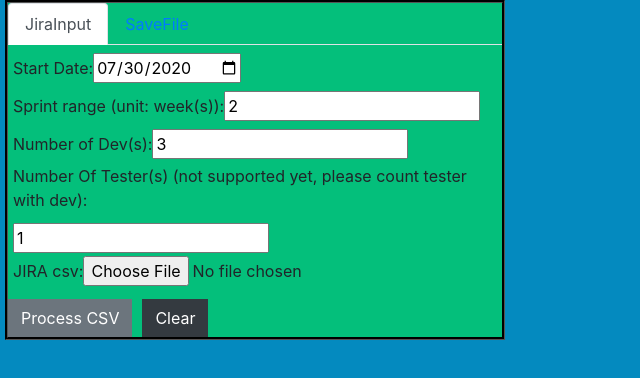
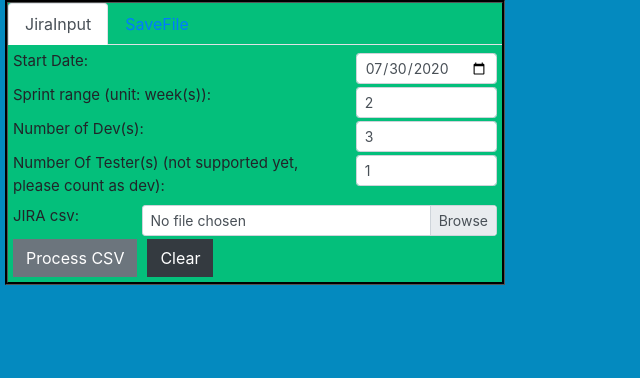
Before and after one commit to MightyOrphus/tactboard, a Vue app: page / in a window 1280 px wide. Both pictures are taken after a click on the tab "JiraInput". Shown: the top 378 px of the page, without its empty margins (0-640 px from the left). Built offline with nearby package versions, Linux system fonts and the light colour scheme.

Commit message:
change input forms to bootstrap code

```diff
--- a/src/components/TactBoard.vue
+++ b/src/components/TactBoard.vue
@@ -4,41 +4,67 @@
     <div id="upperPart">
       <b-tabs id="inoutTab">
         <b-tab title="JiraInput">
-          <div id="inputForm">
-            <div id="myDateRange">
+          <b-container fluid id="csvInputForm">
+            <b-row>
+              <b-col sm="8">
                 <label for="startDate">Start Date:</label>
-              <input type="date" id="startDate" format="yyyy-MM-dd" />
-            </div>
-            <div>
+              </b-col>
+              <b-col sm="4">
+                <b-form-input id="startDate" size="sm" type="date" format="yyyy-MM-dd" />
+              </b-col>
+            </b-row>
+            <b-row>
+              <b-col sm="8">
                 <label for="sprintRange">Sprint range (unit: week(s)):</label>
-              <input type="text" id="sprintRange" v-model="sprintRange" />
-            </div>
-            <div>
+              </b-col>
+              <b-col sm="4">
+                <b-form-input id="sprintRange" size="sm" type="text" v-model="sprintRange" />
+              </b-col>
+            </b-row>
+            <b-row>
+              <b-col sm="8">
                 <label for="numOfDev">Number of Dev(s):</label>
-              <input type="text" id="numOfDev" v-model="numOfDev" />
-            </div>
-            <div>
+              </b-col>
+              <b-col sm="4">
+                <b-form-input id="numOfDev" size="sm" type="text" v-model="numOfDev" />
+              </b-col>
+            </b-row>
+            <b-row>
+              <b-col sm="8">
                 <label
                   for="numOfTester"
-              >Number Of Tester(s) (not supported yet, please count tester with dev):</label>
-              <input type="text" id="numOfTester" v-model="numOfTester" />
-            </div>
-            <div>
-              <label>JIRA csv:</label>
-              <input type="file" id="csvFileInput" />
-            </div>
-          </div>
+                >Number Of Tester(s) (not supported yet, please count as dev):</label>
+              </b-col>
+              <b-col sm="4">
+                <b-form-input id="numOfTester" size="sm" type="text" v-model="numOfTester" />
+              </b-col>
+            </b-row>
+            <b-row>
+              <b-col sm="3">
+                <label for="csvFileInput">JIRA csv:</label>
+              </b-col>
+              <b-col sm="9">
+                <b-form-file id="csvFileInput" size="sm" />
+              </b-col>
+            </b-row>
             <b-button v-on:click="processCSVFile" squared>Process CSV</b-button>
             <b-button v-on:click="clearBoard" id="clearBoardButton" squared variant="dark">Clear</b-button>
+          </b-container>
         </b-tab>
         <b-tab title="SaveFile" active>
-          <div>
-            <label>JSON file:</label>
-            <input type="file" id="jsonFileInput" />
-          </div>
+          <b-container fluid id="jsonInputFile">
+            <b-row>
+              <b-col sm="3">
+                <label for="jsonFileInput">JSON file:</label>
+              </b-col>
+              <b-col sm="9">
+                <b-form-file id="jsonFileInput" size="sm" />
+              </b-col>
+            </b-row>
             <b-button v-on:click="importJSON" squared>Import</b-button>
             <b-button v-on:click="saveAsJSON" id="saveAsButton" squared variant="primary">Export</b-button>
             <b-button v-on:click="clearBoard" id="clearBoardButton" squared variant="dark">Clear</b-button>
+          </b-container>
         </b-tab>
       </b-tabs>
       <template v-if="storyInfos.length">
@@ -501,7 +527,12 @@
   border-color: black;
 }
 
-#inputForm {
+#csvInputForm {
+  padding: 5px;
+  font-size: 15px;
+}
+
+#jsonInputFile {
   padding: 5px;
 }
 
```
Lines whose indentation alone changed are shown as unchanged.
